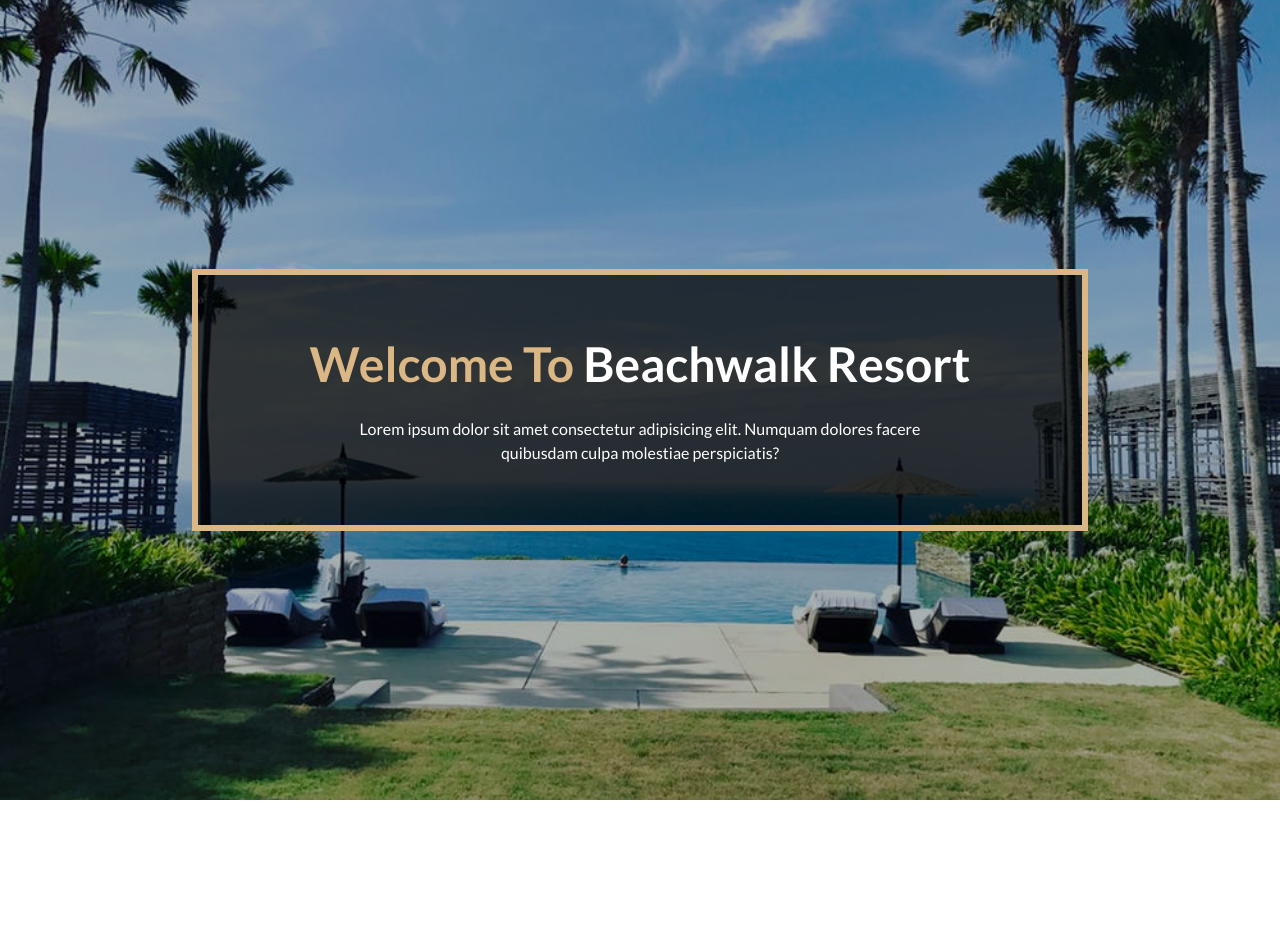
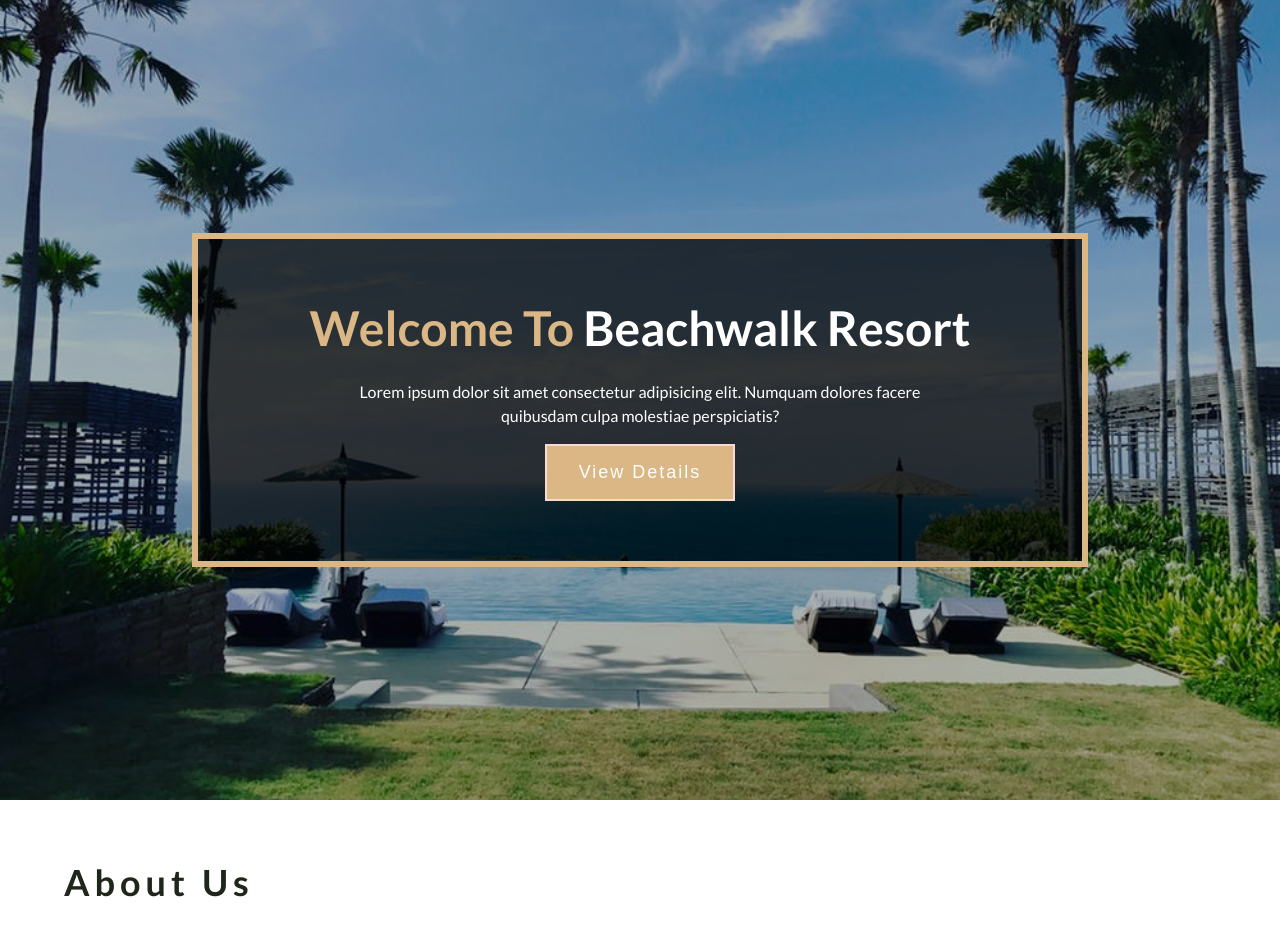
Before and after one commit to Ashley-King/beachwalk, a React (Create React App) app: page / in a window 1280 px wide. Shown: the top 936 px of the page. Before the commit the page ends 800 px from the top, so only its background shows below. Built offline with nearby package versions, Linux system fonts and the light colour scheme.

Commit message:
Finished button, title, section; style tweaks

```diff
--- a/src/components/globals/Banner.js
+++ b/src/components/globals/Banner.js
@@ -5,8 +5,10 @@ import {
   setColor,
   setLetterSpacing,
   setBorder,
-  media
+  media,
+  fadeIn
 } from "../../styles";
+
 
 const Banner = ({ title, text, children, greeting }) => {
   return (
@@ -50,9 +52,11 @@ const BannerWrapper = styled.div`
 
   h1 {
     /* animation */
+    ${fadeIn("100%", "-10%", "0")}
   }
   .info {
     /* animation */
+    ${fadeIn("-100%", "10%", "0")}
   }
 `;
 
--- /dev/null
+++ b/src/components/globals/Buttons.js
@@ -0,0 +1,33 @@
+import styled from "styled-components";
+import {
+  setColor,
+  setRem,
+  setLetterSpacing,
+  setTransition,
+  setFont,
+  setBorder
+} from "../../styles";
+
+export const PrimaryBtn = styled.button`
+  display: inline-block;
+  background: ${setColor.primaryColor};
+  color: ${setColor.mainWhite};
+  text-transform: capitalize;
+  font-size: ${setRem(18)};
+  ${setFont.main};
+  ${props =>
+    `padding: ${props.pt || 0} ${props.pr || 0} ${props.pb || 0} ${props.pl ||
+      0}`};
+  ${setBorder({ color: setColor.champagnePink })};
+  ${setLetterSpacing()};
+  ${setTransition({ time: "0.5s" })};
+  &:hover {
+    background: transparent;
+    color: ${setColor.primaryColor};
+  }
+  ${props =>
+    `margin: ${props.mt || 0} ${props.mr || 0} ${props.ml || 0} ${props.mb ||
+      0}`};
+  text-decoration: none;
+  cursor: pointer;
+`;
--- /dev/null
+++ b/src/components/globals/Section.js
@@ -0,0 +1,9 @@
+import styled from "styled-components";
+import { setRem } from "../../styles";
+
+const Section = styled.section`
+  padding: ${setRem(64)} 0;
+  background: ${props => props.color};
+`;
+
+export default Section;
--- /dev/null
+++ b/src/components/globals/Title.js
@@ -0,0 +1,14 @@
+import React from "react";
+import styled from "styled-components";
+import { setRem, setFont, setLetterSpacing } from "../../styles";
+const Title = ({ className, title, center }) => {
+  return <h3 className={className}>{title}</h3>;
+};
+
+export default styled(Title)`
+  font-size: ${setRem(36)};
+  text-transform: capitalize;
+  ${setLetterSpacing(5)};
+  ${setFont.slanted};
+  text-align: ${props => (props.center ? "center" : "left")};
+`;
--- /dev/null
+++ b/src/components/home/About.js
@@ -0,0 +1,12 @@
+import React from "react";
+import Section from "../globals/Section";
+import Title from "../globals/Title";
+const About = () => {
+  return (
+    <Section>
+      <Title title="about us" />
+    </Section>
+  );
+};
+
+export default About;
--- a/src/components/home/Header.js
+++ b/src/components/home/Header.js
@@ -2,11 +2,22 @@ import React from "react";
 import Hero from "../globals/Hero";
 import Banner from "../globals/Banner";
 import homeImg from "../../images/homeBcg.jpeg";
+import { PrimaryBtn } from "../globals/Buttons";
 const Header = () => {
   return (
     <Hero img={homeImg}>
-      <Banner greeting='Welcome to' title="Beachwalk Resort" text="Lorem ipsum dolor sit amet consectetur adipisicing elit. Numquam dolores facere quibusdam culpa molestiae perspiciatis?" />
-
+      <Banner
+        greeting="Welcome to"
+        title="Beachwalk Resort"
+        text="Lorem ipsum dolor sit amet consectetur adipisicing elit. Numquam dolores facere quibusdam culpa molestiae perspiciatis?"
+      >
+        <PrimaryBtn mt="1rem" pr="2rem" pl="2rem" pt="1rem" pb="1rem">
+          View Details
+        </PrimaryBtn>
+        {/* <PrimaryBtn as='a' href='https://google.com' mt="1rem" pr="2rem" pl="2rem" pt="1rem" pb="1rem">
+          View Details
+        </PrimaryBtn> */}
+      </Banner>
     </Hero>
   );
 };
--- a/src/pages/Home.js
+++ b/src/pages/Home.js
@@ -1,9 +1,11 @@
 import React from "react";
 import Header from "../components/home/Header";
+import About from "../components/home/About";
 const Home = () => {
   return (
     <div>
       <Header />
+      <About />
     </div>
   );
 };
--- a/src/styles.js
+++ b/src/styles.js
@@ -1,11 +1,10 @@
-import { css } from "styled-components";
-
+import { css, keyframes } from "styled-components";
+// set the colors
 export const setColor = {
   bigFootFeet: "#ee964b",
   stilDeGrainYellow: "#f4d35e",
   lightSeaGreen: "#28afb0",
   blueSapphire: "#19647e",
-
   champagnePink: "#F9DAD0",
   paleCopper: "#D5896F",
   primaryColor: "#DAB785",
@@ -15,11 +14,13 @@ export const setColor = {
   lightGrey: "f7f7f7"
 };
 
+// set the fonts
 export const setFont = {
   main: "'Lato', sans-serif;",
   slanted: "'Courgette', cursive;"
 };
 
+// set up flex container
 export const setFlex = ({ x = "center", y = "center" }) => {
   return `
     display: flex;
@@ -27,6 +28,8 @@ export const setFlex = ({ x = "center", y = "center" }) => {
     justify-content: ${x};
   `;
 };
+
+// set up background
 
 export const setBackground = ({
   img = "https://images.pexels.com/photos/1167021/pexels-photo-1167021.jpeg?auto=compress&cs=tinysrgb&h=650&w=940",
@@ -38,18 +41,22 @@ export const setBackground = ({
   `;
 };
 
+// set up font-size
 export const setRem = (number = 16) => {
   return `
     ${number / 16}rem;
   `;
 };
 
+
+// set up letter spacing
 export const setLetterSpacing = (number = 2) => {
   return `
     letter-spacing: ${number}px
   `;
 };
 
+// set up border
 export const setBorder = ({
   width = "2px",
   style = "solid",
@@ -59,7 +66,7 @@ export const setBorder = ({
     border: ${width} ${style} ${color};
   `;
 };
-
+// for media queries
 const sizes = {
   large: 1200,
   desktop: 992,
@@ -77,3 +84,36 @@ export const media = Object.keys(sizes).reduce((acc, label) => {
 
   return acc;
 }, {});
+
+// fadeIn animation for banner
+export const fadeIn = (start, mid, end) => {
+  const animation = keyframes`
+
+0%{
+  opacity: 0;
+  transform: translateY(${start});
+}
+50%{
+  opacity: 0.5;
+  transform: translateY(${mid});
+}
+100%{
+  opacity: 1;
+  transform: translateY(${end});
+}
+`;
+  return css`
+    animation: ${animation} 3s ease-in-out;
+  `;
+};
+
+// set up transitions
+export const setTransition = ({
+  property = "all",
+  time = "0.3s",
+  timing = "ease-in-out"
+} = {}) => {
+  return `
+    transition: ${property} ${time} ${timing}
+  `;
+};
```
